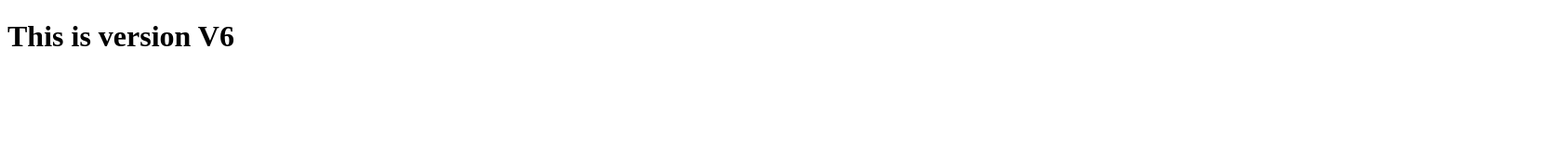
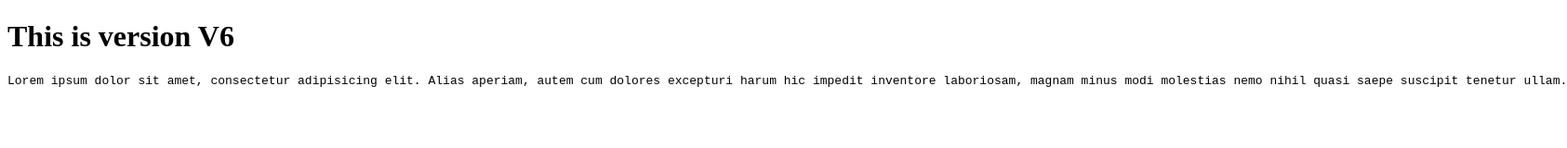
Before and after one commit to Suv2001/Git-Repo, a plain HTML site: page index.html in a window 1280 px wide. Shown: the whole page at 93% size, 1685 px wide, since content can reach past the window. Drawn offline with Linux system fonts and the light colour scheme.

Commit message:
Commmit on master branch

```diff
--- a/index.html
+++ b/index.html
@@ -7,5 +7,6 @@
 </head>
 <body>
 <h1>This is version V6</h1>
+<pre>Lorem ipsum dolor sit amet, consectetur adipisicing elit. Alias aperiam, autem cum dolores excepturi harum hic impedit inventore laboriosam, magnam minus modi molestias nemo nihil quasi saepe suscipit tenetur ullam.</pre>
 </body>
 </html>
```
